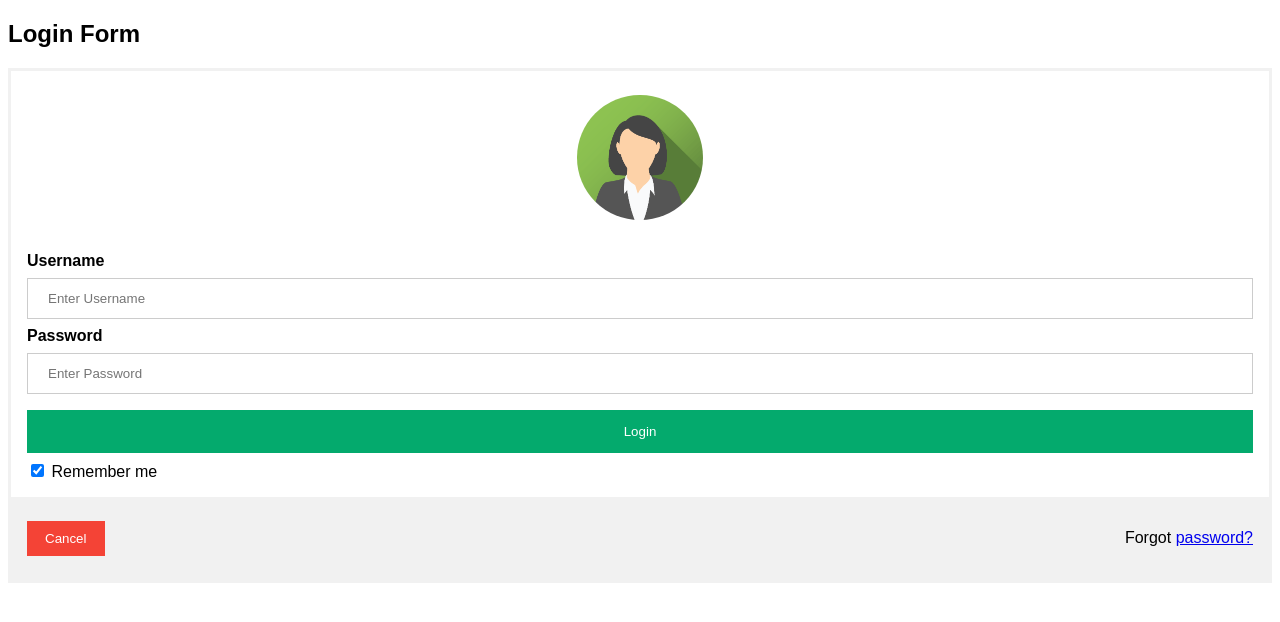
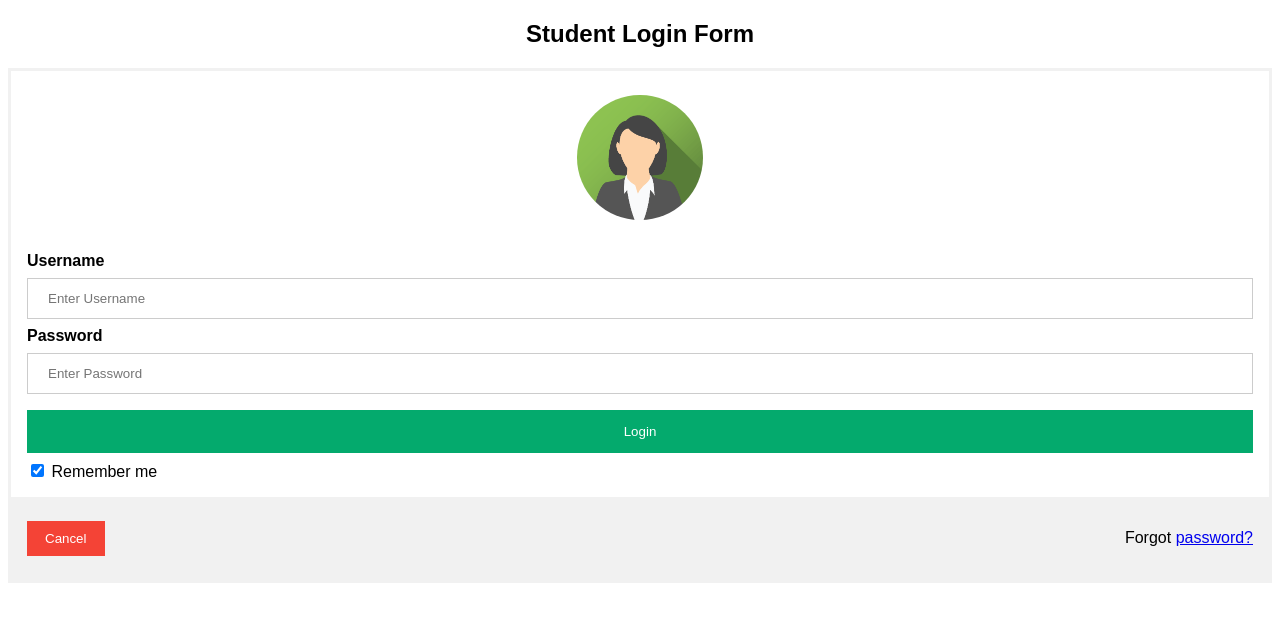
Before and after one commit to MsVisanth/LoginApp, a plain HTML site: page index.html in a window 1280 px wide. Drawn offline with Linux system fonts and the light colour scheme.

Commit message:
align change it

```diff
--- a/index.html
+++ b/index.html
@@ -68,7 +68,7 @@ span.psw {
 </head>
 <body>
 
-<h2>Login Form</h2>
+<h2 align="center">Student Login Form</h2>
 
 <form action="/action_page.php" method="post">
   <div class="imgcontainer">
```
